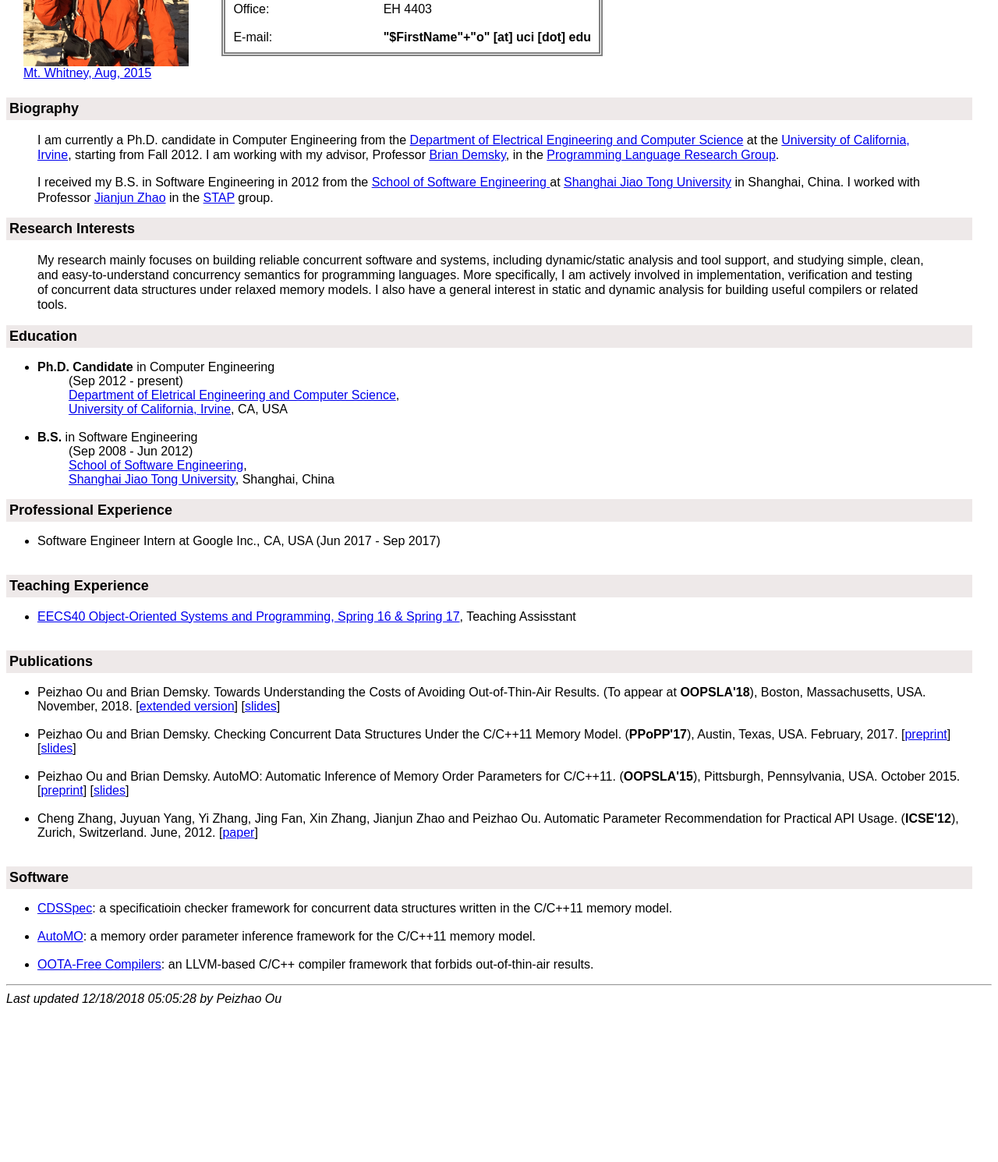
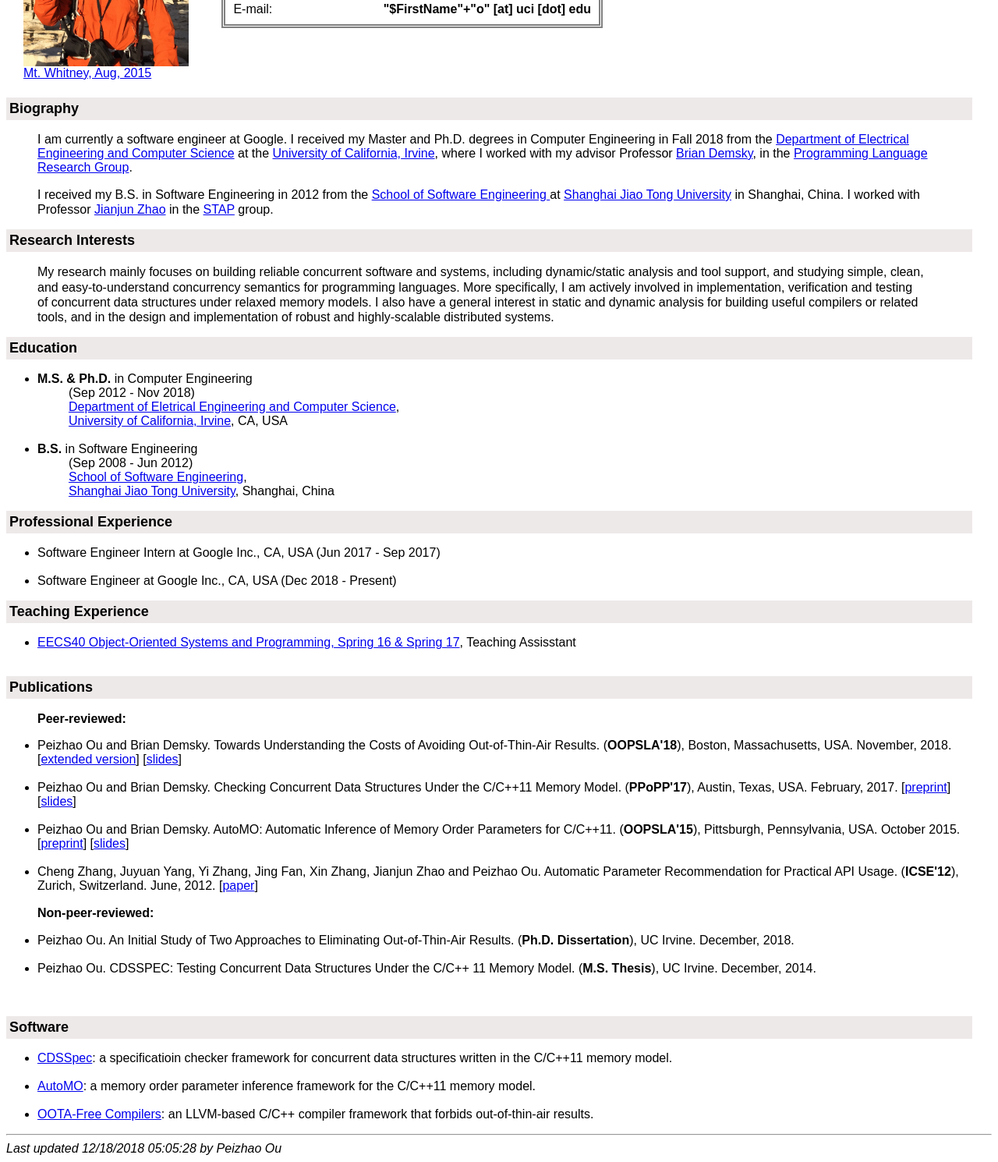
Before and after one commit to peizhaoo/peizhaoo.github.io, a plain HTML site: page index.html in a window 1280 px wide. Shown: the part 165-1655 px from the top of the page at 78% size. Before the commit the page ends 1463 px from the top, so only its background shows below. Drawn offline with Linux system fonts and the light colour scheme.

Commit message:
Updates recent changes

```diff
--- a/index.html
+++ b/index.html
@@ -31,14 +31,7 @@ li	{max-width:98%; word-wrap:break-word;}
 	</td>
     </tr>
 
-    <tr columnspan=2>
-    <td> Ph.D. Candidate </td>
-    </tr>
 
-    <tr>
-    <td> Office: </td>
-    <td> EH 4403 </td>
-    </tr>
     <tr>
     <td> E-mail: </td>
     <td> <b>"$FirstName"+"o" [at] uci [dot] edu</b></td>
@@ -60,12 +53,12 @@ li	{max-width:98%; word-wrap:break-word;}
 <ul style="list-style-type:none">
 
 <li>
-<p>
-I am currently a Ph.D. candidate in Computer Engineering from the <a
-href="http://www.eng.uci.edu/dept/eecs">Department of Electrical Engineering and
-Computer Science</a> at the <a href="http://www.uci.edu/"
-target="_blank">University of California, Irvine</a>, starting from Fall 2012.
-I am working with my advisor, Professor <a
+I am currently a software engineer at Google.
+I received my Master and Ph.D. degrees in Computer Engineering in Fall 2018 from
+the <a href="http://www.eng.uci.edu/dept/eecs">Department of Electrical
+Engineering and Computer Science</a> at the <a href="http://www.uci.edu/"
+target="_blank">University of California, Irvine</a>, where
+I worked with my advisor Professor <a
 href="http://plrg.eecs.uci.edu/~bdemsky/" target="_blank">Brian Demsky</a>, in
 the <a href="http://plrg.eecs.uci.edu/" target="_blank">Programming Language
 Research Group</a>.
@@ -103,7 +96,8 @@ and easy-to-understand concurrency semantics for programming languages. More
 specifically, I am actively involved in implementation, verification and testing
 of concurrent data structures under relaxed memory models. I also have a general
 interest in static and dynamic analysis for building useful compilers or related
-tools.
+tools, and in the design and implementation of robust and highly-scalable
+distributed systems.
 </p>
 </li>
 </ul>
@@ -117,9 +111,9 @@ tools.
 
 <font size="3">
 <ul>
-<li><b>Ph.D. Candidate</b> in Computer Engineering
+<li><b>M.S. & Ph.D.</b> in Computer Engineering
 <ul>
-(Sep 2012 - present)  <br>
+(Sep 2012 - Nov 2018)  <br>
 <a href="http://www.eng.uci.edu/dept/eecs" target="_blank">Department of Eletrical
 Engineering and Computer Science</a>,<br>
 <a href="http://www.uci.edu/" target="_blank">University of California, Irvine</a>, CA, USA<br>
@@ -156,6 +150,10 @@ size="4">Professional Experience</font></b></td>
 Software Engineer Intern at Google Inc., CA, USA (Jun 2017 - Sep 2017)
 </li>
 <br>
+<li>
+Software Engineer at Google Inc., CA, USA (Dec 2018 - Present)
+</li>
+
 </ul>
 
 <font size="2">
@@ -185,12 +183,14 @@ size="4">Teaching Experience</font></b></td>
 
 <font size="3">
 
+
 <ul>
 
+<p> <b>Peer-reviewed:</b> </p>
 <!-- -->
 <li>Peizhao Ou and Brian Demsky. Towards Understanding the Costs of Avoiding
 Out-of-Thin-Air Results.
-(To appear at <b>OOPSLA'18</b>), Boston, Massachusetts, USA. November, 2018.
+(<b>OOPSLA'18</b>), Boston, Massachusetts, USA. November, 2018.
 [<a href="./drafts/oopsla18_oota_extended.pdf">extended version</a>]
 [<a href="./presentations/oopsla18_oota_slides.pdf">slides</a>]
 </li>
@@ -221,6 +221,23 @@ Peizhao Ou. Automatic Parameter Recommendation for Practical API Usage.
 [<a
 href="http://dl.acm.org/citation.cfm?id=2337223.2337321&coll=DL&dl=GUIDE&CFID=721862700&CFTOKEN=19597059">paper</a>]
 </li>
+
+<p><b>Non-peer-reviewed:</b></p>
+
+<!-- -->
+<li>Peizhao Ou. An Initial Study of Two Approaches to Eliminating
+Out-of-Thin-Air Results.
+(<b>Ph.D. Dissertation</b>), UC Irvine. December, 2018.
+</li>
+<br>
+
+<!-- -->
+<li>Peizhao Ou. CDSSPEC: Testing Concurrent Data Structures Under the C/C++ 11
+Memory Model.
+(<b>M.S. Thesis</b>), UC Irvine. December, 2014.
+</li>
+<br>
+
 </ul>
 
 <br>
```
